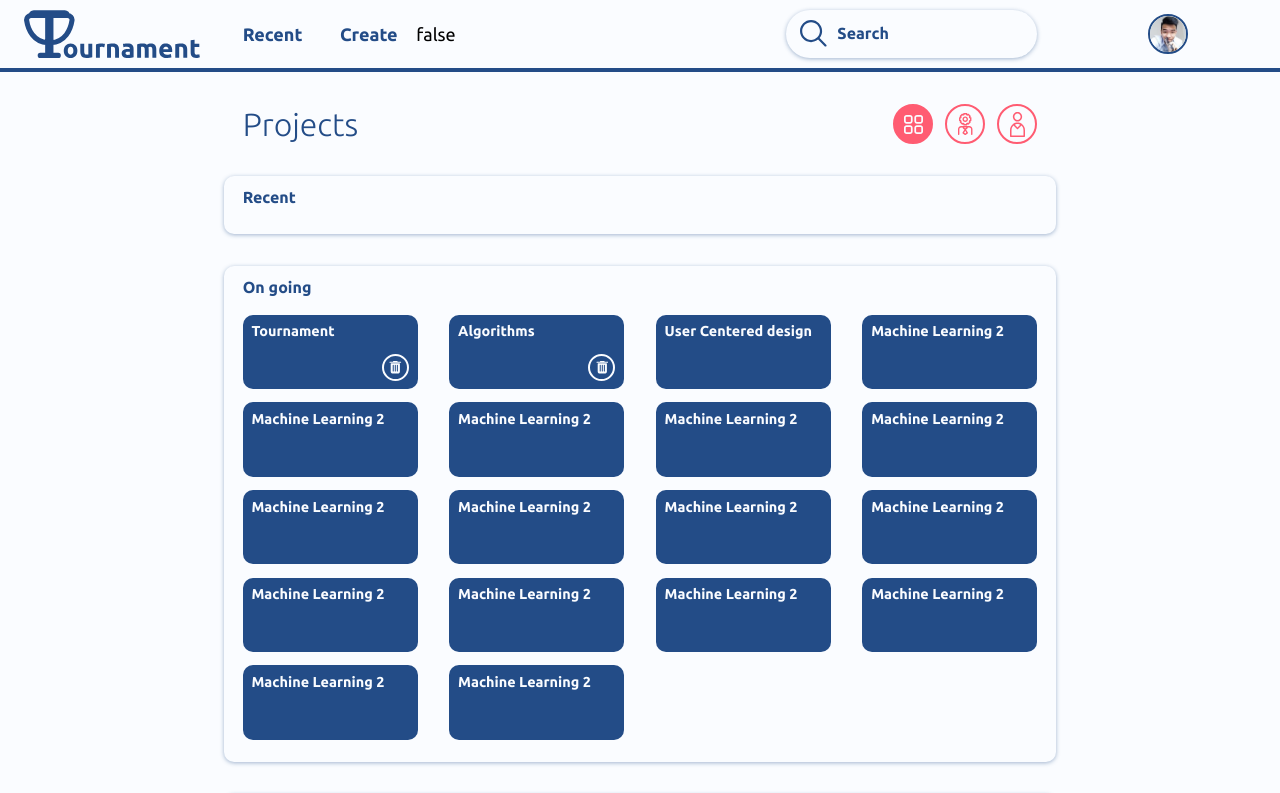
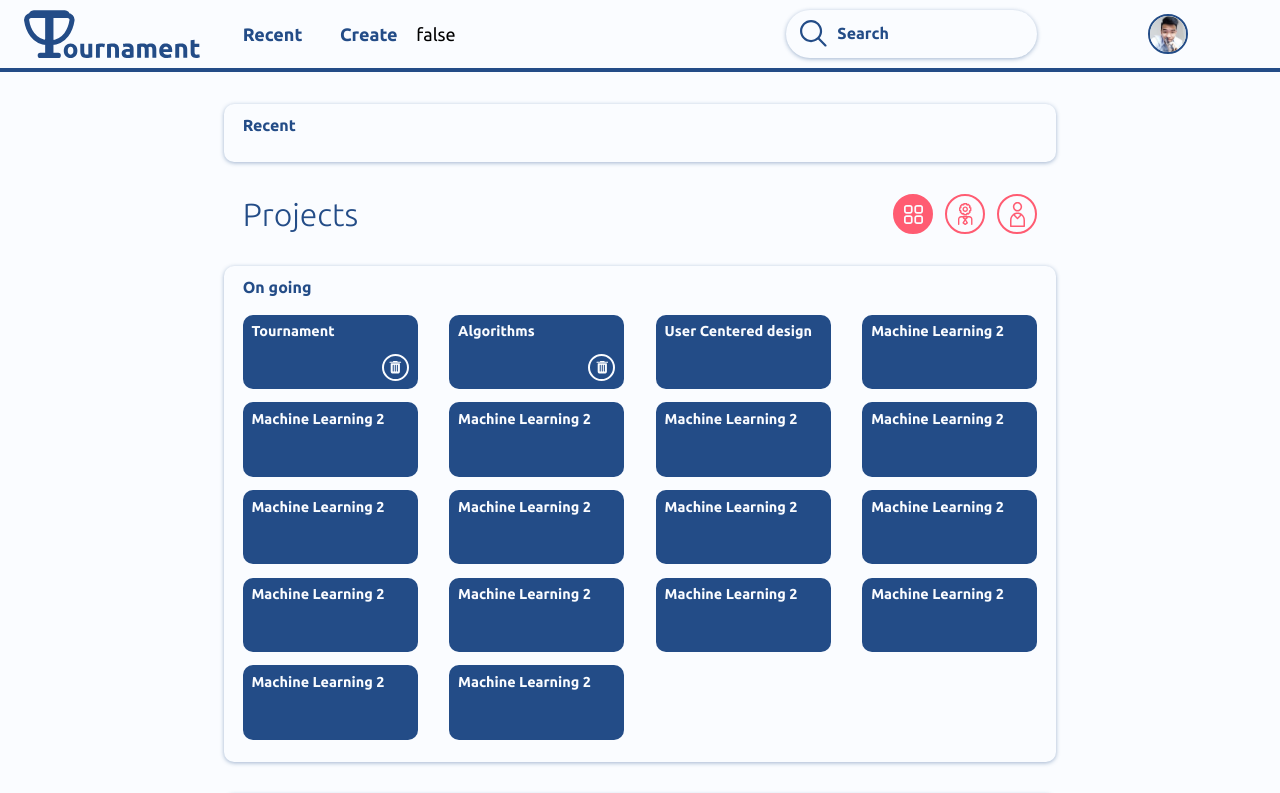
Before and after one commit to Edward2362/Tournament---SEPM, a Nuxt app in the folder Tournament - frontend/: page /workspace in a window 1280 px wide. Shown: the top 793 px of the page. Built offline with nearby package versions, Linux system fonts and the light colour scheme.

Commit message:
fix workspace page

```diff
--- a/Tournament - frontend/pages/workspace.vue
+++ b/Tournament - frontend/pages/workspace.vue
@@ -1,6 +1,15 @@
 <template>
   <div class="container">
     <div class="workspace">
+      <div class="body">
+        <div class="section">
+          <h1>Recent</h1>
+          <div class="projects">
+            <!-- <ProjectCard />
+            <ProjectCard />
+            <ProjectCard /> -->
+          </div>
+        </div>
         <div class="head">
           <p>
             Projects<span> {{ filter === "" ? "" : "as " + filter }}</span>
@@ -72,15 +81,6 @@
                 />
               </svg>
             </div>
-        </div>
-      </div>
-      <div class="body">
-        <div class="section">
-          <h1>Recent</h1>
-          <div class="projects">
-            <!-- <ProjectCard />
-            <ProjectCard />
-            <ProjectCard /> -->
           </div>
         </div>
         <div class="section">
```
Also changed, not shown: 1 other file (tests, documents, lock files or other folders). Lines whose indentation alone changed are shown as unchanged.
